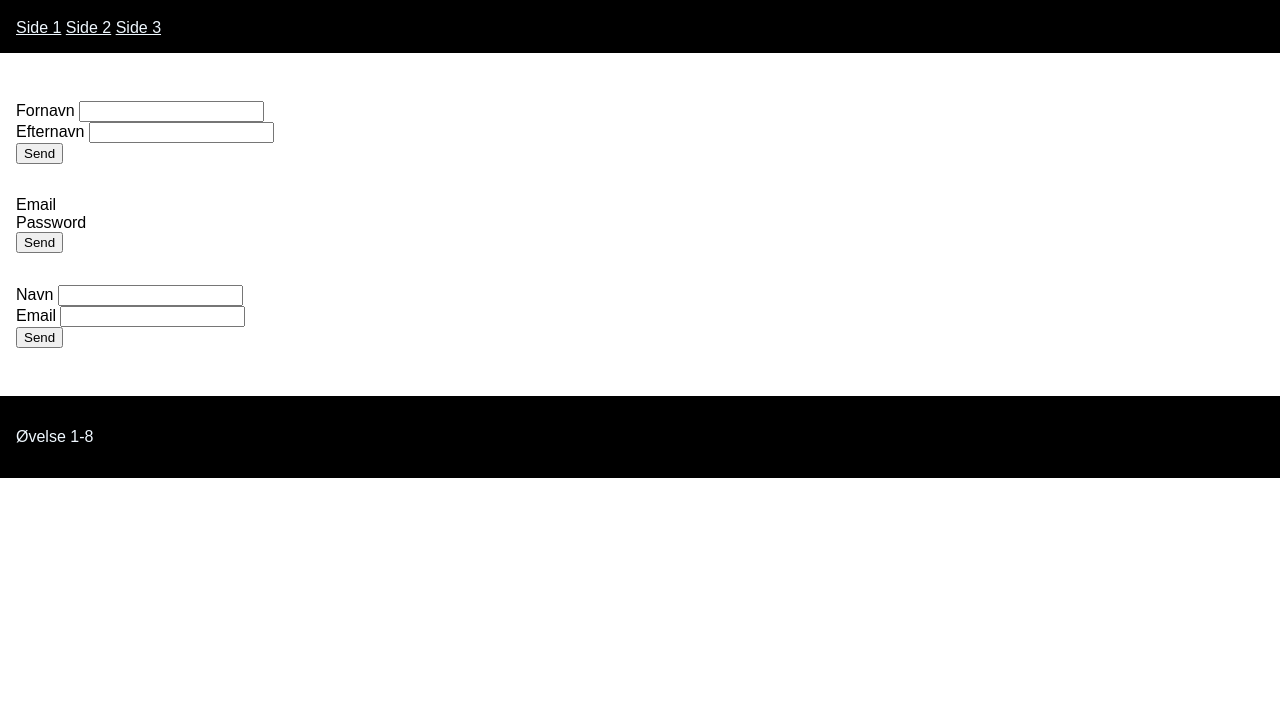
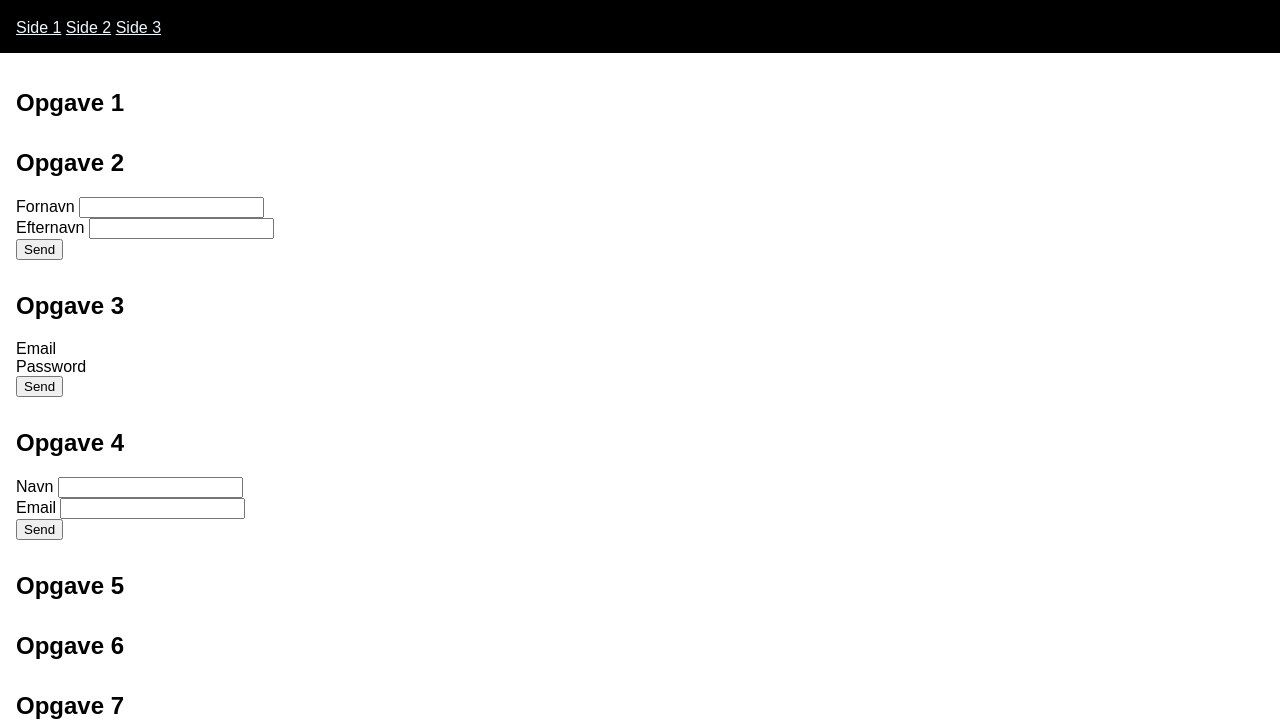
Before and after one commit to karincloos/opgaver, a plain HTML site: page forms-opgave-1-8/index.html in a window 1280 px wide. Shown: the part 77-800 px from the top of the page. Drawn offline with Linux system fonts and the light colour scheme.

Commit message:
rettelser

```diff
--- a/forms-opgave-1-8/index.html
+++ b/forms-opgave-1-8/index.html
@@ -18,9 +18,11 @@
     <main>
       <section id="form-container">
         <!-- opgave 1 -->
+        <h2>Opgave 1</h2>
         <form id="webform-1"></form>
 
         <!-- opgave 2 -->
+        <h2>Opgave 2</h2>
         <form id="webform-2">
           <div class="form-flex-container">
             <div class="form-group">
@@ -36,6 +38,7 @@
         </form>
 
         <!-- opgave 3 -->
+        <h2>Opgave 3</h2>
         <form id="webform-3">
           <div class="form-flex-container">
             <div class="form-group">
@@ -49,6 +52,7 @@
         </form>
 
         <!-- opgave 4 -->
+        <h2>Opgave 4</h2>
         <form id="webform-4">
           <div class="form-group">
             <label for="name">Navn</label>
@@ -63,17 +67,21 @@
         </form>
 
         <!-- opgave 5 -->
+        <h2>Opgave 5</h2>
         <form id="webform-5"></form>
 
         <!-- opgave 6 -->
+        <h2>Opgave 6</h2>
         <form id="webform-6">
           <div class="form-group"></div>
         </form>
 
         <!-- opgave 7 -->
+        <h2>Opgave 7</h2>
         <form id="webform-7"></form>
 
         <!-- opgave 8 -->
+        <h2>Opgave 8</h2>
         <form id="webform-8"></form>
       </section>
     </main>
@@ -81,6 +89,7 @@
   </body>
 </html>
 
+<!-- ******************************************************************************** -->
 <!-- *********************************** OPGAVER ************************************ -->
 <!-- ******************************************************************************** -->
 
@@ -130,7 +139,7 @@
 
 <!-- **********************************  Opgave 6  ********************************** -->
 <!-- ******************************************************************************** -->
-<!--  Du skal nu lave en radiobutton section -->
+<!-- Du skal nu lave en radiobutton section -->
 <!-- læg alle dine radiobuttons i 1 form-group -->
 <!-- Grupper hver radiobutton med tilhørende label i en div  -->
 <!-- Lav en serie radiobuttons og bed brugeren om at træffe et valg ml. 3-4 muligheder -->
@@ -140,6 +149,26 @@
 <!-- style din form med baggrunds- og textfarve samt en accent farve (accent-color) -->
 <!-- observer forskelle i forskellige browsere... -->
 
+<!-- **********************************  Opgave 7  ********************************** -->
+<!-- ******************************************************************************** -->
+<!-- Du skal nu lave en checkbox section - strukturer på samme måde som radiobuttons -->
+<!-- Grupper hver checkbox med tilhørende label i en div  -->
+<!-- Lav en serie checkbokse og bed brugeren om at vælge 1 eller flere  -->
+<!-- fx hvordan opførte Zombien sig? (4-5 mulige svar) -->
+<!-- Brug igen en <p> som overskrift og placer label til højre for checkbokse -->
+<!-- I denne form skal du lægge dine elementer i et fieldset og bruge en legend -->
+<!-- style efter ønske -->
+
+<!-- **********************************  Opgave 8  ********************************** -->
+<!-- ******************************************************************************** -->
+<!-- Du skal nu lave et formelement af typen range -->
+<!-- Brug fieldset og legend som i forrige opgave -->
+<!-- Find på et emne hvor brugeren kan give feedback på en scala (fx ml. 0 og 100() -->
+<!-- tilføj attributter for min og max værdier til din range  -->
+<!-- style din range så den fylder mere i bredden end standardvisningen -->
+<!-- giv din form en accent-color for at ændre farve på din range slider -->
+
+<!-- ******************************************************************************** -->
 <!-- ****************************** LØSNINGSFORSLAG ********************************* -->
 <!-- ******************************************************************************** -->
 
@@ -227,8 +256,8 @@
 <!-- *****************************  Opgave 6 løsning ******************************** -->
 <!-- ******************************************************************************** -->
 <!-- <form id="webform-6">
+  <p>Hvad er du mest bange for?</p>
   <div class="form-group">
-    <p>Hvad er du mest bange for?</p>
     <div>
       <input type="radio" id="scary-zombie" name="scary" value="1" required />
       <label for="scary-zombie">Zombier?</label>
@@ -246,3 +275,37 @@
 
 <!-- *****************************  Opgave 7 løsning ******************************** -->
 <!-- ******************************************************************************** -->
+<!-- <form id="webform-7">
+  <fieldset id="behavior">
+    <legend>Adfærd</legend>
+    <p>Vælg gerne flere fra nedenstående liste</p>
+    <div class="form-group">
+      <div>
+        <input type="checkbox" id="behavior1" name="behavior" value="ukoordineret-gang" />
+        <label for="behavior1">Slæbende/ukoordineret gang</label>
+      </div>
+      <div>
+        <input type="checkbox" id="behavior2" name="behavior" value="lyde-grynt" />
+        <label for="behavior3">Udstødte lyde (som fx grynt eller støn)</label>
+      </div>
+      <div>
+        <input type="checkbox" id="behavior3" name="behavior" value="gik-efter-mennesker" />
+        <label for="behavior5">Gik direkte efter mennesker uden opfordring</label>
+      </div>
+      <div>
+        <input type="checkbox" id="behavior4" name="behavior" value="stirrede-tomt" />
+        <label for="behavior6">Stirrede tomt uden at blinke</label>
+      </div>
+    </div>
+  </fieldset>
+</form> -->
+
+<!-- *****************************  Opgave 8 løsning ******************************** -->
+<!-- ******************************************************************************** -->
+<!-- <form id="webform-8">
+  <fieldset id="boomer-range">
+    <legend>Boomer level</legend>
+    <label for="boomer"> Hvor boomer er din svigerfar på en skala fra 0 - 100? </label>
+    <input type="range" name="boomer" id="boomer" min="0" max="100" value="0" />
+  </fieldset>
+</form> -->
```
Also changed, not shown: forms-opgave-1-8/css/style.css (+40 -7 lines).
